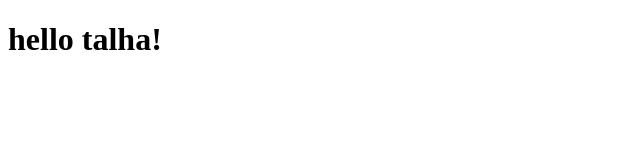
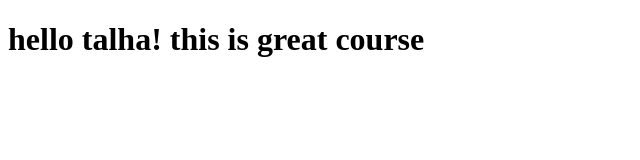
Before and after one commit to rizvi2113/talha_2113test, a plain HTML site: page webpage1/index.html in a window 1280 px wide. Shown: the whole page, without its empty margins (0-640 px from the left). Drawn offline with Linux system fonts and the light colour scheme.

Commit message:
little changes

```diff
--- a/webpage1/index.html
+++ b/webpage1/index.html
@@ -4,6 +4,6 @@
 	<title>hello talha</title>
 </head>
 <body>
-<h1>hello talha!</h1>
+<h1>hello talha! this is great course</h1>
 </body>
 </html>
```
